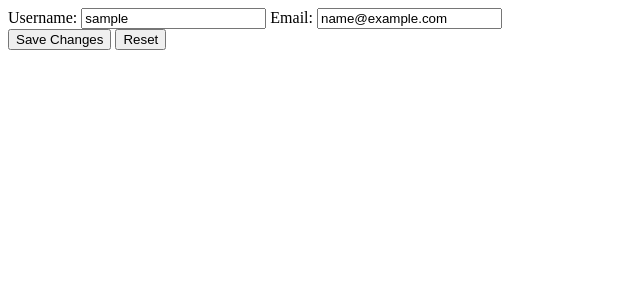
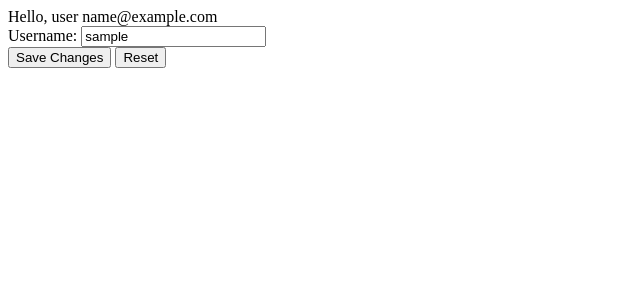
Before and after one commit to gcivil-nyu-org/INET-Monday-Fall2023-Team-3, a Django app: page /accounts/update/ in a window 1280 px wide. Shown: the top 300 px of the page, without its empty margins (0-640 px from the left). Run offline with Django 4.2, Linux system fonts and the light colour scheme; the visitor is signed in with stand-in values (Sample User, id 1).

Commit message:
fix only allow user to set user name

```diff
--- a/app/accounts/forms.py
+++ b/app/accounts/forms.py
@@ -5,6 +5,7 @@ import re
 
 class RegisterForm(UserCreationForm):
     email = forms.EmailField(required=True)
+
     class Meta:
         model=User
         fields = ['username','email','password1','password2']
@@ -29,8 +30,13 @@ class RegisterForm(UserCreationForm):
 
 class UpdateUserInfoForm(forms.ModelForm):
     username = forms.CharField(required=True, widget=forms.TextInput())
-    email = forms.EmailField(required=True, widget=forms.TextInput())
 
     class Meta:
         model = User
-        fields = ['username', 'email']
+        fields = ['username']
+
+    def clean_username(self):
+        username = self.cleaned_data.get("username")
+        if User.objects.filter(username=username).exists():
+            raise forms.ValidationError("Username is already registered")
+        return username
--- a/app/accounts/views.py
+++ b/app/accounts/views.py
@@ -29,4 +29,4 @@ def update_user_information(request):
     else:
         user_form = UpdateUserInfoForm(instance=request.user)
 
-    return render(request, 'registration/profile.html', {'user_form': user_form})
+    return render(request, 'registration/profile.html', {'user_form': user_form, 'user_email': request.user.email})
--- a/app/templates/registration/profile.html
+++ b/app/templates/registration/profile.html
@@ -3,18 +3,19 @@
 {% block content %}
 
 {% if user_form.errors %}
-
+<div class="alert alert-danger">
+    {{ user_form.errors }}
+</div>
 {% endif %}
 
 <div class="form-content">
+    <div>Hello, user {{ user_email }}</div>
     <form method="post" enctype="multipart/form-data">
         {% csrf_token %}
         <div class="form-row">
             <div class="form-group">
                 <label>Username:</label>
                 {{ user_form.username }}
-                <label>Email:</label>
-                {{ user_form.email }}
             </div>
         </div>
         <button type="submit" class="btn">Save Changes</button>
```
